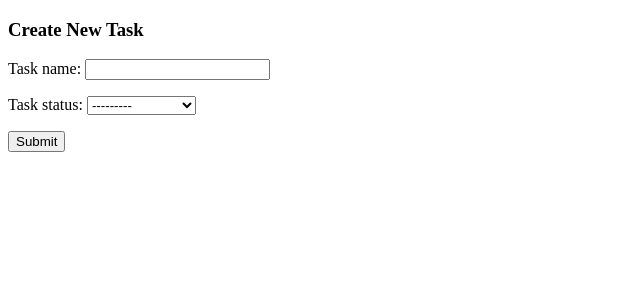
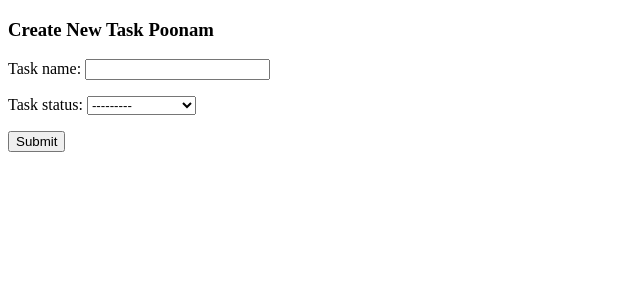
Before and after one commit to poonamk3/djangodocker, a Django app: page /create/ in a window 1280 px wide. Shown: the top 300 px of the page, without its empty margins (0-640 px from the left). Run offline with Django 3.2, Linux system fonts and the light colour scheme.

Commit message:
Update task_form.html

```diff
--- a/tasks/templates/tasks/task_form.html
+++ b/tasks/templates/tasks/task_form.html
@@ -5,7 +5,7 @@
     <title>{% if object %}Edit Task {% else %} Create New Task {% endif %}</title>
 </head>
 <body>
-<h3>{% if object %}Edit Task {% else %} Create New Task {% endif %}</h3>
+<h3>{% if object %}Edit Task {% else %} Create New Task Poonam {% endif %}</h3>
     <form action="" method="post" enctype="multipart/form-data">
         {% csrf_token %}
         {{ form.as_p }}
```
